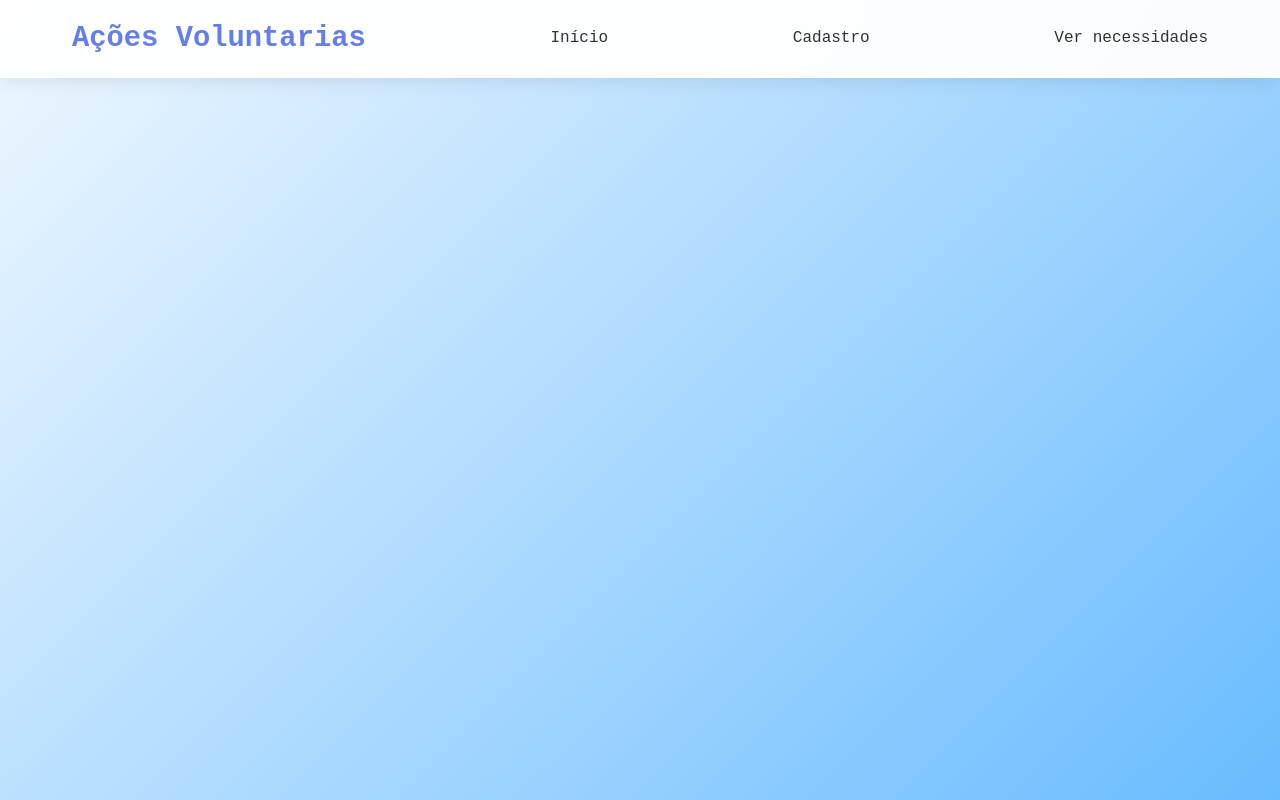
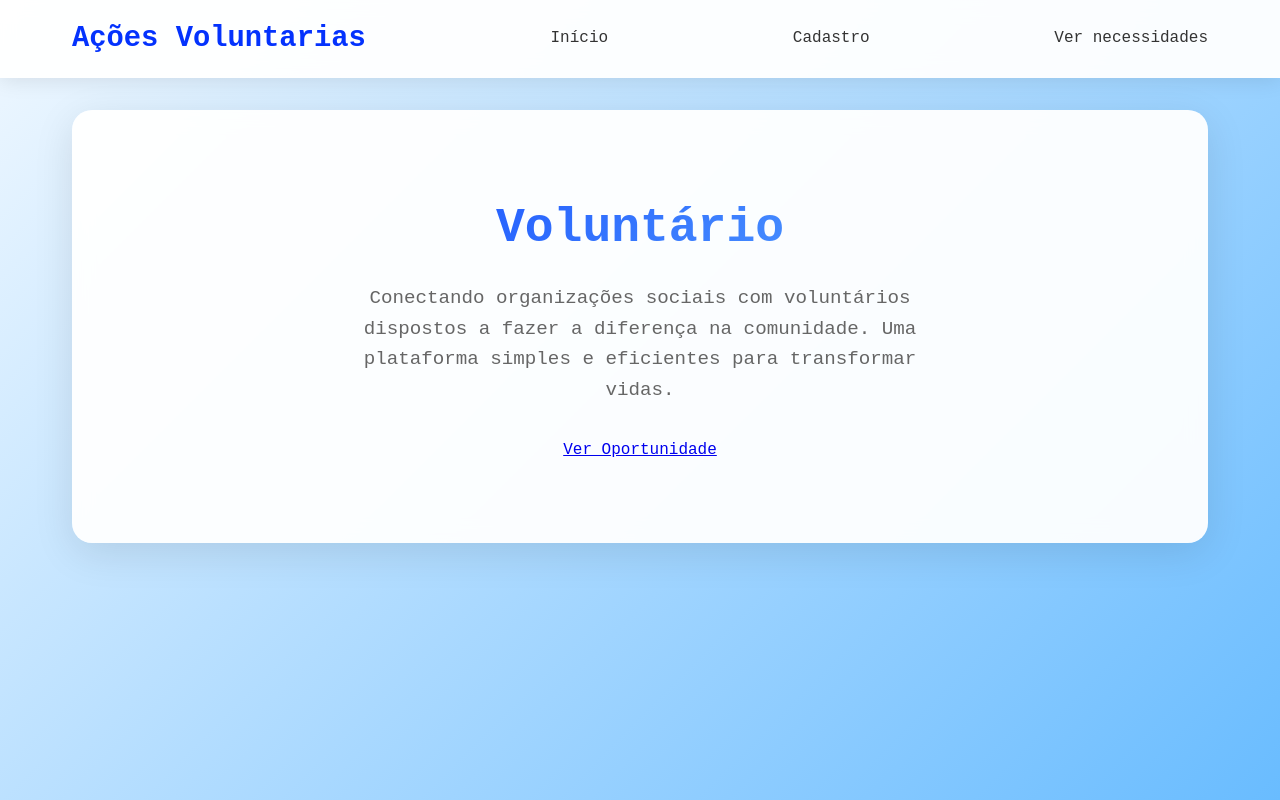
Before and after one commit to natieledpaula/projeto-voluntario, a plain HTML site: page index.html in a window 1280 px wide. Drawn offline with Linux system fonts and the light colour scheme.

Commit message:
Sobre a pagina

```diff
--- a/index.html
+++ b/index.html
@@ -23,5 +23,16 @@
      </header>
 
      <!-- Sobre a pagina -->
+      <main class="container">
+        <div id="home" class="page active">
+            <div class="hero">
+                <h1 class="titulo">Voluntário</h1>
+                <p class="subtitulo">Conectando organizações sociais com voluntários dispostos a fazer a diferença na comunidade. Uma plataforma simples e eficientes para transformar vidas.</p>
+                <a href="visualizar.html" class="btn">Ver Oportunidade</a>
+            </div>
+        </div>
+
+        <!-- Parcerias -->
+      </main>
 </body>
 </html>
--- a/src/css/home.css
+++ b/src/css/home.css
@@ -34,7 +34,7 @@ body {
 .titulo {
     font-size: 1.8rem;
     font-weight: bold;
-    color: #667eea;
+    color: #0432fd;
 }
 
 .navbar a {
@@ -49,5 +49,54 @@ body {
 }
 
 .navbar a:hover, .navbar a.active {
-    color: #667eea;
+    color: #224afd;
 }
+
+/* Sobre a pagina */
+.container {
+    max-width: 1200px;
+    margin: 0 auto;
+    padding: 2rem;
+}
+
+.page {
+    display: none;
+    background: rgba(255, 255, 255, .95);
+    backdrop-filter: blur(10px);
+    border-radius: 20px;
+    padding: 2rem;
+    box-shadow: 0 10px 40px rgba(0, 0, 0, .1);
+    animation: fadeIn .5s ease-in;
+}
+
+.page.active {
+    display: block;
+}
+
+@keyframes fadeIn {
+    from {opacity: 0; transform: translateY(20px);}
+    to {opacity: 1; transform: translateY(0);}
+}
+
+.hero {
+    text-align: center;
+    padding: 3rem 0;
+}
+
+.hero .titulo {
+    font-size: 3rem;
+    color: #333;
+    margin-bottom: 1rem;
+    background: linear-gradient(135deg, #0432fd, #69bcff);
+    -webkit-background-clip: text;
+    -webkit-text-fill-color: transparent;
+    background-clip: text;
+}
+
+.hero .subtitulo {
+    font-size: 1.2rem;
+    color: #666;
+    margin-bottom: 2rem;
+    max-width: 600px;
+    margin: 0 auto 2rem;
+}
```
